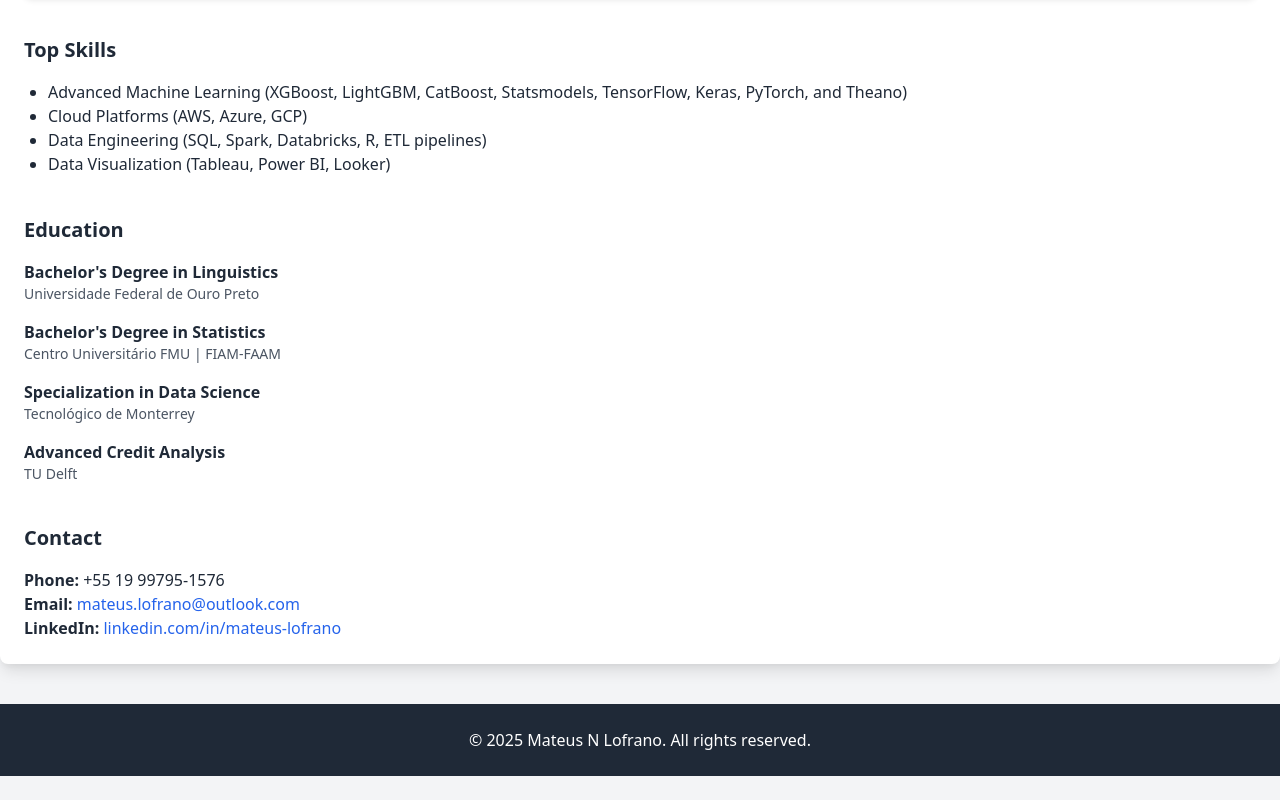
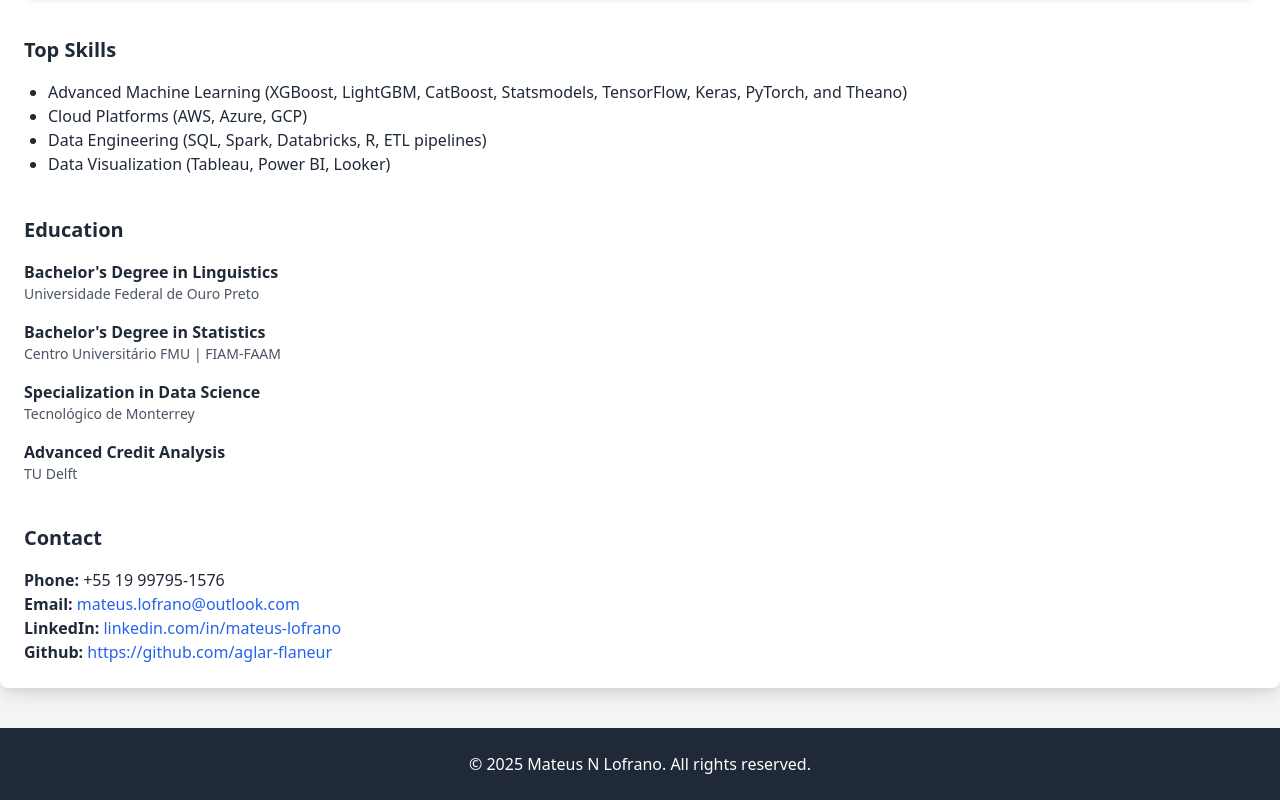
Before and after one commit to aglar-flaneur/mateus-lofrano-io, a plain HTML site: page index.html in a window 1280 px wide. Shown: the part 3747-4547 px from the top of the page. Before the commit the page ends 4523 px from the top, so only its background shows below. Drawn offline with nearby package versions, Linux system fonts and the light colour scheme.

Commit message:
Update index.html

```diff
--- a/index.html
+++ b/index.html
@@ -169,6 +169,7 @@
                 <li><strong>Phone:</strong> +55 19 99795-1576</li>
                 <li><strong>Email:</strong> <a href="mailto:mateus.lofrano@outlook.com" class="text-blue-600 hover:underline">mateus.lofrano@outlook.com</a></li>
                 <li><strong>LinkedIn:</strong> <a href="https://www.linkedin.com/in/mateus-lofrano" target="_blank" class="text-blue-600 hover:underline">linkedin.com/in/mateus-lofrano</a></li>
+                <li><strong>Github:</strong> <a href="https://github.com/aglar-flaneur" target="_blank" class="text-blue-600 hover:underline">https://github.com/aglar-flaneur</a></li>
             </ul>
         </section>
     </main>
```
